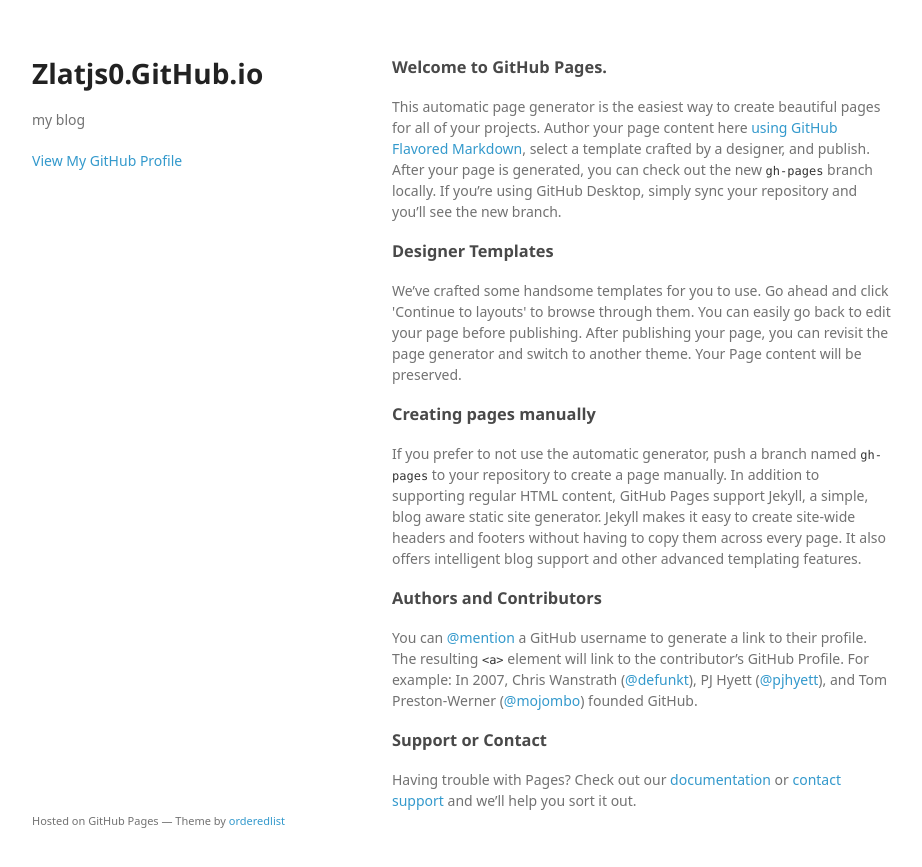
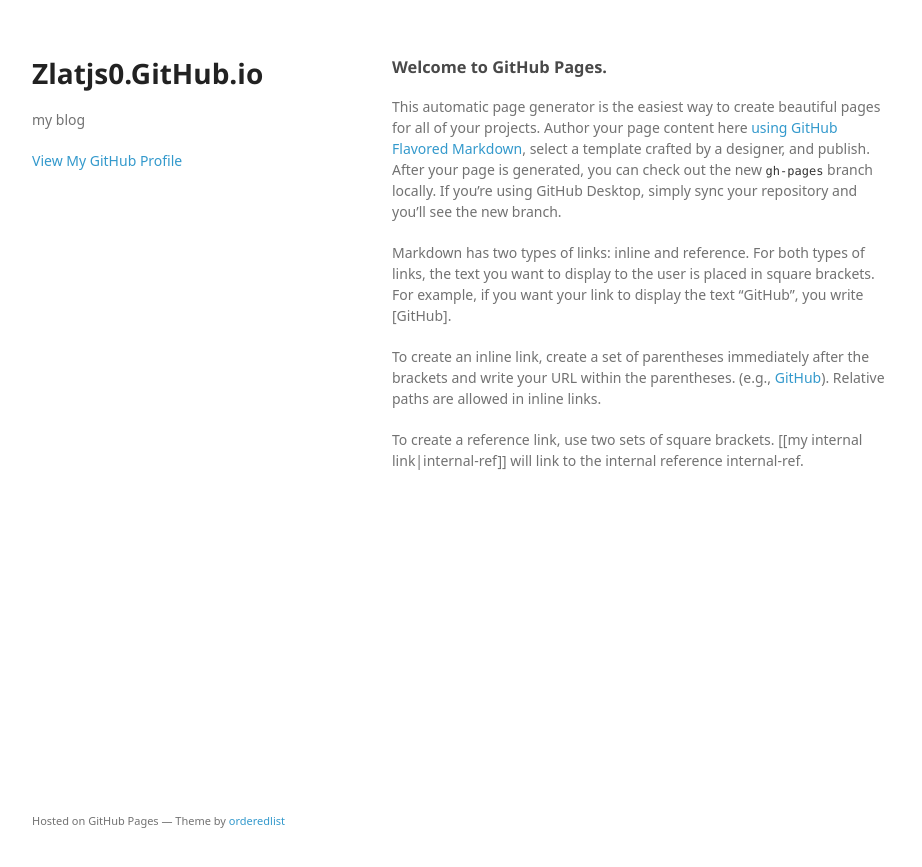
Before and after one commit to zlatjs0/zlatjs0.github.io, a Jekyll site: the page index.html, which Jekyll copies as it is, in a window 1280 px wide. Shown: the top 867 px of the page, without its empty margins (178-1100 px from the left). Built offline with Jekyll 4.4.1, drawn with Linux system fonts in a browser that asks for light colours; some web fonts are replaced.

Commit message:
Replace master branch with page content via GitHub

```diff
--- a/index.html
+++ b/index.html
@@ -28,25 +28,11 @@
 
 <p>This automatic page generator is the easiest way to create beautiful pages for all of your projects. Author your page content here <a href="https://guides.github.com/features/mastering-markdown/">using GitHub Flavored Markdown</a>, select a template crafted by a designer, and publish. After your page is generated, you can check out the new <code>gh-pages</code> branch locally. If you’re using GitHub Desktop, simply sync your repository and you’ll see the new branch.</p>
 
-<h3>
-<a id="designer-templates" class="anchor" href="#designer-templates" aria-hidden="true"><span aria-hidden="true" class="octicon octicon-link"></span></a>Designer Templates</h3>
+<p>Markdown has two types of links: inline and reference. For both types of links, the text you want to display to the user is placed in square brackets. For example, if you want your link to display the text “GitHub”, you write [GitHub].</p>
 
-<p>We’ve crafted some handsome templates for you to use. Go ahead and click 'Continue to layouts' to browse through them. You can easily go back to edit your page before publishing. After publishing your page, you can revisit the page generator and switch to another theme. Your Page content will be preserved.</p>
+<p>To create an inline link, create a set of parentheses immediately after the brackets and write your URL within the parentheses. (e.g., <a href="https://github.com/">GitHub</a>). Relative paths are allowed in inline links.</p>
 
-<h3>
-<a id="creating-pages-manually" class="anchor" href="#creating-pages-manually" aria-hidden="true"><span aria-hidden="true" class="octicon octicon-link"></span></a>Creating pages manually</h3>
-
-<p>If you prefer to not use the automatic generator, push a branch named <code>gh-pages</code> to your repository to create a page manually. In addition to supporting regular HTML content, GitHub Pages support Jekyll, a simple, blog aware static site generator. Jekyll makes it easy to create site-wide headers and footers without having to copy them across every page. It also offers intelligent blog support and other advanced templating features.</p>
-
-<h3>
-<a id="authors-and-contributors" class="anchor" href="#authors-and-contributors" aria-hidden="true"><span aria-hidden="true" class="octicon octicon-link"></span></a>Authors and Contributors</h3>
-
-<p>You can <a href="https://help.github.com/articles/basic-writing-and-formatting-syntax/#mentioning-users-and-teams" class="user-mention">@mention</a> a GitHub username to generate a link to their profile. The resulting <code>&lt;a&gt;</code> element will link to the contributor’s GitHub Profile. For example: In 2007, Chris Wanstrath (<a href="https://github.com/defunkt" class="user-mention">@defunkt</a>), PJ Hyett (<a href="https://github.com/pjhyett" class="user-mention">@pjhyett</a>), and Tom Preston-Werner (<a href="https://github.com/mojombo" class="user-mention">@mojombo</a>) founded GitHub.</p>
-
-<h3>
-<a id="support-or-contact" class="anchor" href="#support-or-contact" aria-hidden="true"><span aria-hidden="true" class="octicon octicon-link"></span></a>Support or Contact</h3>
-
-<p>Having trouble with Pages? Check out our <a href="https://help.github.com/pages">documentation</a> or <a href="https://github.com/contact">contact support</a> and we’ll help you sort it out.</p>
+<p>To create a reference link, use two sets of square brackets. [[my internal link|internal-ref]] will link to the internal reference internal-ref.</p>
       </section>
       <footer>
         <p><small>Hosted on GitHub Pages &mdash; Theme by <a href="https://github.com/orderedlist">orderedlist</a></small></p>
```
Also changed, not shown: params.json (+1 -1 lines).
